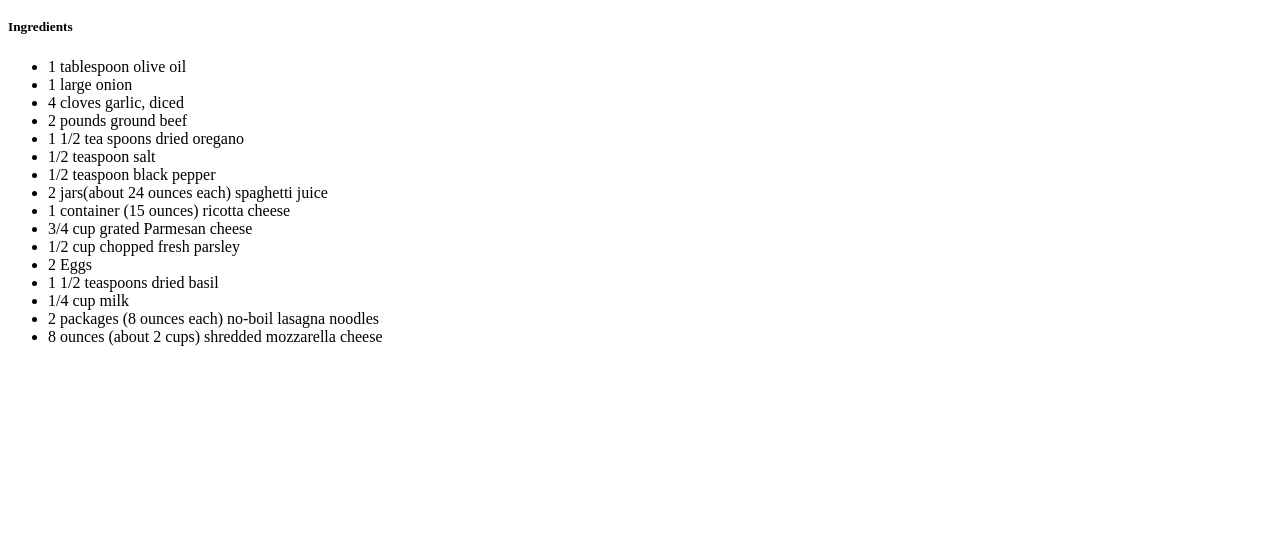
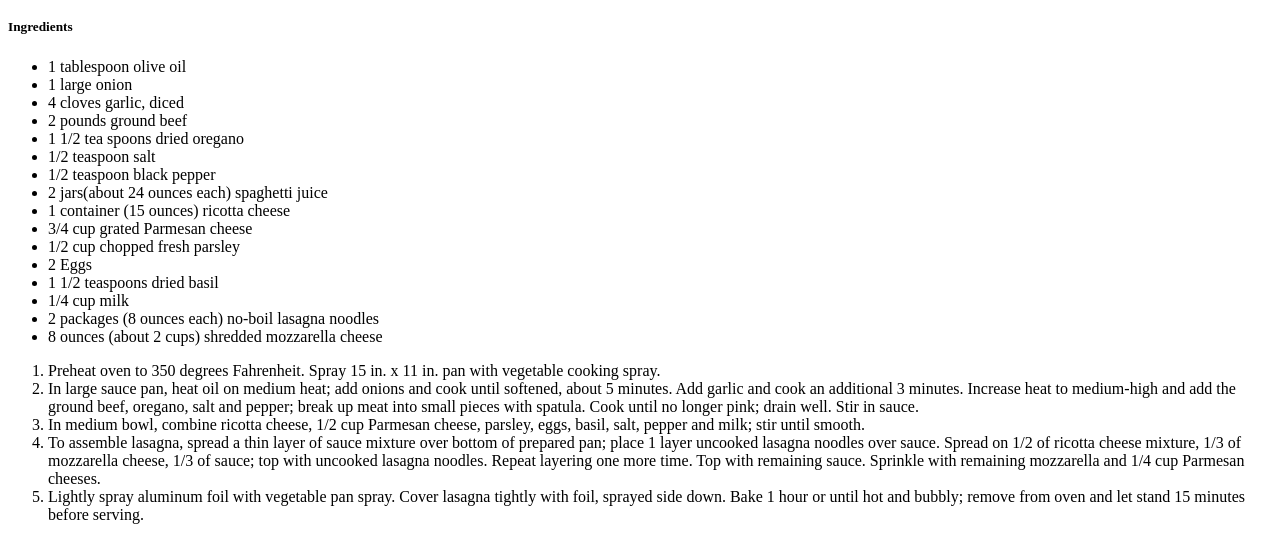
Before and after one commit to lhyodo/odin-recipes, a plain HTML site: page lasagna.html in a window 1280 px wide. Shown: the part 454-994 px from the top of the page. Before the commit the page ends 816 px from the top, so only its background shows below. Drawn offline with Linux system fonts and the light colour scheme.

Commit message:
Add lasagna cooking steps

```diff
--- a/lasagna.html
+++ b/lasagna.html
@@ -6,7 +6,8 @@
         </head>
         <body>
             <h1>Lasagna Recipe</h1>
-            <img src="https://www.wilton.com/dw/image/v2/AAWA_PRD/on/demandware.static/-/Sites-wilton-project-master/default/dw46998b21/images/project/WLRECIP-482/hearty-meat-lasagna-recipe_1.jpg?sw=800&sh=800">
+            <img src="https://www.wilton.com/dw/image/v2/AAWA_PRD/on/demandware.static/-/Sites-wilton-project-master/default/dw46998b21/images/
+            project/WLRECIP-482/hearty-meat-lasagna-recipe_1.jpg?sw=800&sh=800" alt="Delicious lasagna picture">
             <h3><p>This delicious lasagna recipe comes from Southern Texas, and is a winner of the recent 2022 Houston Lasagna Festival. Made by Erika Thomas, this
                 legendary recipe comes from her late grandmother Susan Powell, a globally renowned and award winning chef. The recipe leaves you with a stringy,
                 mouthwatering cheesy layer, under a hearty and filling meat center.</p></h3>
@@ -30,6 +31,23 @@
                 <li>8 ounces (about 2 cups) shredded mozzarella cheese</li>
             </ul>
 
+            <ol>
+                <li>Preheat oven to 350 degrees Fahrenheit. Spray 15 in. x 11 in. pan with vegetable cooking spray.</li>
+
+                <li>In large sauce pan, heat oil on medium heat; add onions and cook until softened, about 5 minutes.
+                    Add garlic and cook an additional 3 minutes. Increase heat to medium-high and add the ground beef, oregano,
+                    salt and pepper; break up meat into small pieces with spatula. Cook until no longer pink; drain well. Stir in sauce.</li>
+
+                <li>In medium bowl, combine ricotta cheese, 1/2 cup Parmesan cheese, parsley, eggs, basil, salt, pepper and milk; stir until smooth.</li>
+
+                <li>To assemble lasagna, spread a thin layer of sauce mixture over bottom of prepared pan; place 1 layer uncooked lasagna
+                    noodles over sauce. Spread on 1/2 of ricotta cheese mixture, 1/3 of mozzarella cheese, 1/3 of sauce; top with uncooked lasagna noodles.
+                    Repeat layering one more time. Top with remaining sauce. Sprinkle with remaining mozzarella and 1/4 cup Parmesan cheeses.</li>
+
+                <li>Lightly spray aluminum foil with vegetable pan spray. Cover lasagna tightly with foil, sprayed side down. Bake 1 hour or until
+                    hot and bubbly; remove from oven and let stand 15 minutes before serving.</li>
+            </ol>
+
 
         </body>
     </html>
```
